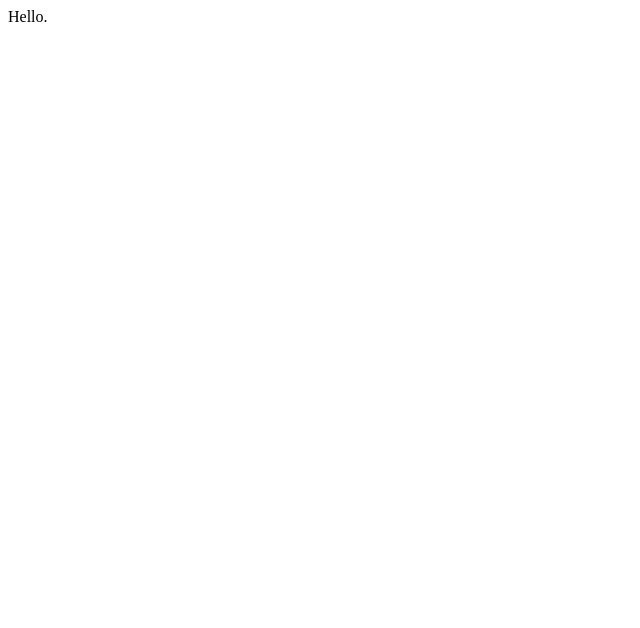
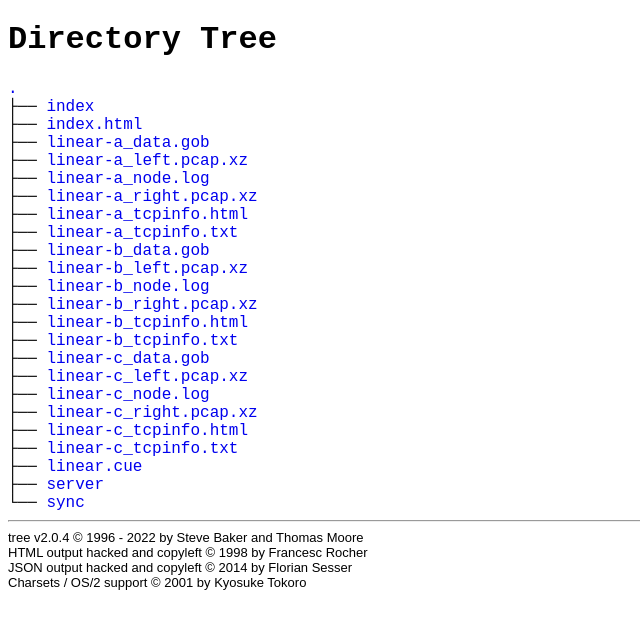
Before and after one commit to heistp/heistp.github.io, a plain HTML site: page linear/index.html in a window 1280 px wide. Shown: the whole page, without its empty margins (0-640 px from the left). Drawn offline with Linux system fonts and the light colour scheme.

Commit message:
Add index.

```diff
--- a/linear/index.html
+++ b/linear/index.html
@@ -1,5 +1,60 @@
+<!DOCTYPE html>
 <html>
+<head>
+ <meta http-equiv="Content-Type" content="text/html; charset=utf-8">
+ <meta name="Author" content="Made by 'tree'">
+ <meta name="GENERATOR" content="$Version: $ tree v2.0.4 (c) 1996 - 2022 by Steve Baker, Thomas Moore, Francesc Rocher, Florian Sesser, Kyosuke Tokoro $">
+ <title>Directory Tree</title>
+ <style type="text/css">
+  BODY { font-family : monospace, sans-serif;  color: black;}
+  P { font-family : monospace, sans-serif; color: black; margin:0px; padding: 0px;}
+  A:visited { text-decoration : none; margin : 0px; padding : 0px;}
+  A:link    { text-decoration : none; margin : 0px; padding : 0px;}
+  A:hover   { text-decoration: underline; background-color : yellow; margin : 0px; padding : 0px;}
+  A:active  { margin : 0px; padding : 0px;}
+  .VERSION { font-size: small; font-family : arial, sans-serif; }
+  .NORM  { color: black;  }
+  .FIFO  { color: purple; }
+  .CHAR  { color: yellow; }
+  .DIR   { color: blue;   }
+  .BLOCK { color: yellow; }
+  .LINK  { color: aqua;   }
+  .SOCK  { color: fuchsia;}
+  .EXEC  { color: green;  }
+ </style>
+</head>
 <body>
-  Hello.
+	<h1>Directory Tree</h1><p>
+	<a href=".">.</a><br>
+	├── <a href="./index">index</a><br>
+	├── <a href="./index.html">index.html</a><br>
+	├── <a href="./linear-a_data.gob">linear-a_data.gob</a><br>
+	├── <a href="./linear-a_left.pcap.xz">linear-a_left.pcap.xz</a><br>
+	├── <a href="./linear-a_node.log">linear-a_node.log</a><br>
+	├── <a href="./linear-a_right.pcap.xz">linear-a_right.pcap.xz</a><br>
+	├── <a href="./linear-a_tcpinfo.html">linear-a_tcpinfo.html</a><br>
+	├── <a href="./linear-a_tcpinfo.txt">linear-a_tcpinfo.txt</a><br>
+	├── <a href="./linear-b_data.gob">linear-b_data.gob</a><br>
+	├── <a href="./linear-b_left.pcap.xz">linear-b_left.pcap.xz</a><br>
+	├── <a href="./linear-b_node.log">linear-b_node.log</a><br>
+	├── <a href="./linear-b_right.pcap.xz">linear-b_right.pcap.xz</a><br>
+	├── <a href="./linear-b_tcpinfo.html">linear-b_tcpinfo.html</a><br>
+	├── <a href="./linear-b_tcpinfo.txt">linear-b_tcpinfo.txt</a><br>
+	├── <a href="./linear-c_data.gob">linear-c_data.gob</a><br>
+	├── <a href="./linear-c_left.pcap.xz">linear-c_left.pcap.xz</a><br>
+	├── <a href="./linear-c_node.log">linear-c_node.log</a><br>
+	├── <a href="./linear-c_right.pcap.xz">linear-c_right.pcap.xz</a><br>
+	├── <a href="./linear-c_tcpinfo.html">linear-c_tcpinfo.html</a><br>
+	├── <a href="./linear-c_tcpinfo.txt">linear-c_tcpinfo.txt</a><br>
+	├── <a href="./linear.cue">linear.cue</a><br>
+	├── <a href="./server">server</a><br>
+	└── <a href="./sync">sync</a><br>
+	<hr>
+	<p class="VERSION">
+		 tree v2.0.4 © 1996 - 2022 by Steve Baker and Thomas Moore <br>
+		 HTML output hacked and copyleft © 1998 by Francesc Rocher <br>
+		 JSON output hacked and copyleft © 2014 by Florian Sesser <br>
+		 Charsets / OS/2 support © 2001 by Kyosuke Tokoro
+	</p>
 </body>
 </html>
```
Also changed, not shown: index.html (deleted, +0 -5 lines), 1 other file.
